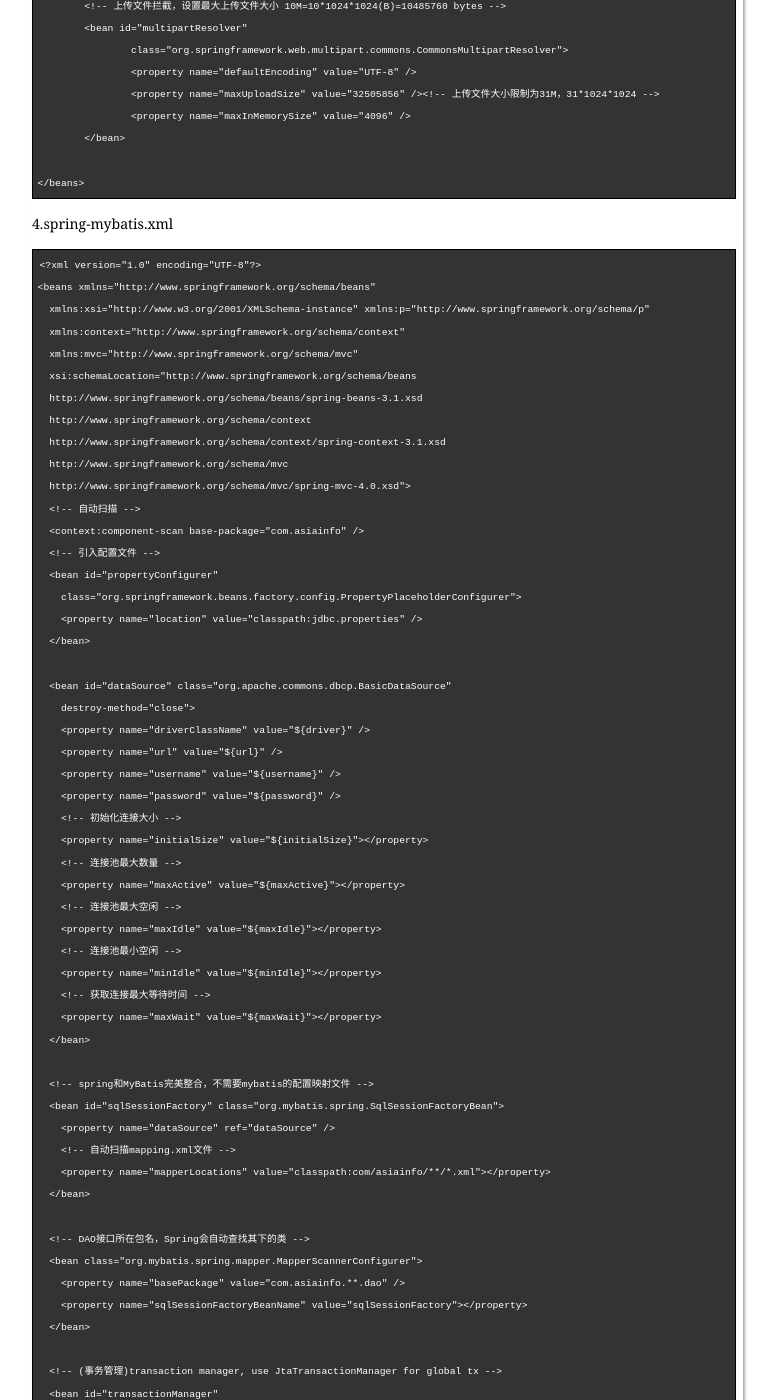
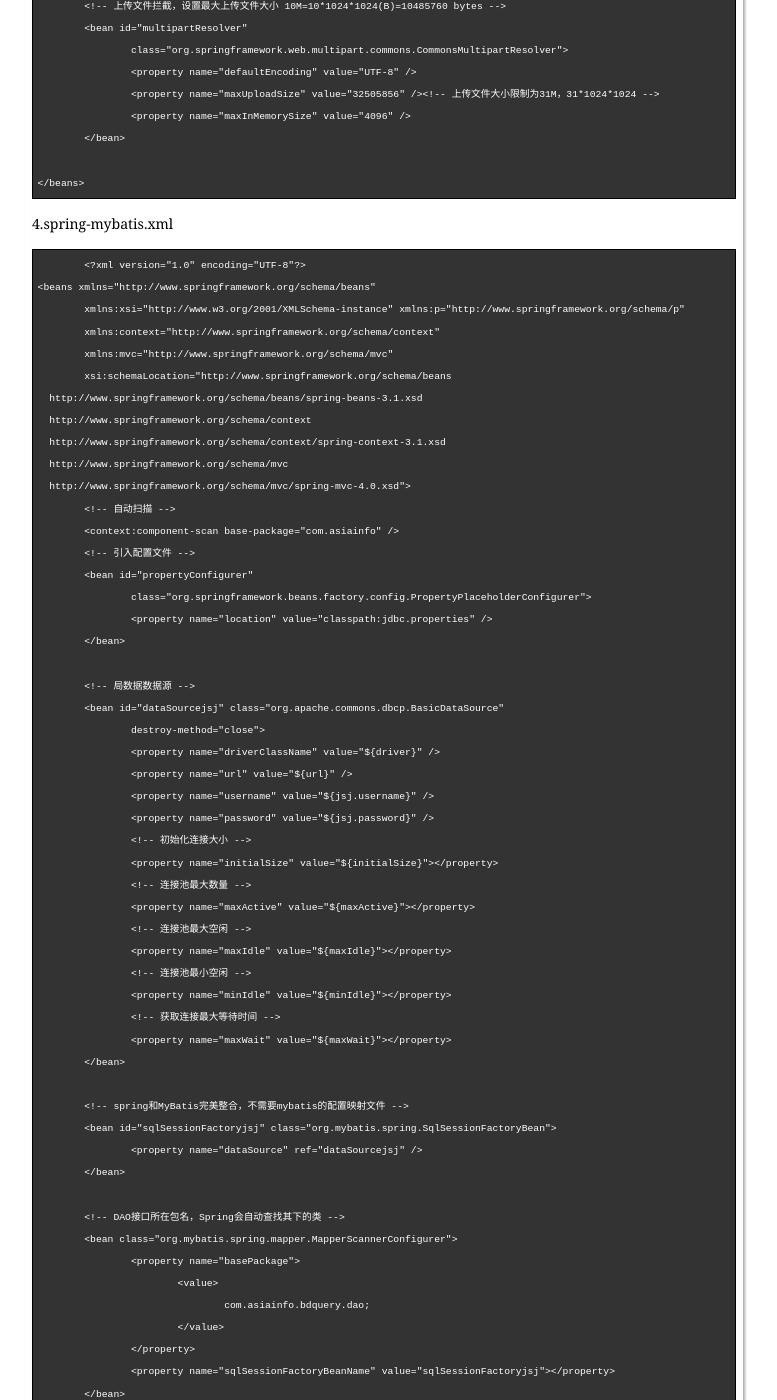
Before and after one commit to he110jian/he110jian.github.io, a Jekyll site: the page built from _posts/2016-10-18-SSM-多数据源配置.markdown, in a window 1280 px wide and 1400 px high, scrolled down 3101 px. Shown: the whole window, without its empty margins (256-1033 px from the left). Built offline with Jekyll 4.4.1, drawn with Linux system fonts in a browser that asks for light colours; comment, search, counter and statistics services are not loaded; some of the changed text lies outside the part shown.

Commit message:
阿擦擦的

```diff
--- a/_posts/2016-10-18-SSM-多数据源配置.markdown
+++ b/_posts/2016-10-18-SSM-多数据源配置.markdown
@@ -143,64 +143,66 @@ layout: post
 
 4.spring-mybatis.xml
 
-	<?xml version="1.0" encoding="UTF-8"?>
+		<?xml version="1.0" encoding="UTF-8"?>
 	<beans xmlns="http://www.springframework.org/schema/beans"
-	  xmlns:xsi="http://www.w3.org/2001/XMLSchema-instance" xmlns:p="http://www.springframework.org/schema/p"
-	  xmlns:context="http://www.springframework.org/schema/context"
-	  xmlns:mvc="http://www.springframework.org/schema/mvc"
-	  xsi:schemaLocation="http://www.springframework.org/schema/beans
+		xmlns:xsi="http://www.w3.org/2001/XMLSchema-instance" xmlns:p="http://www.springframework.org/schema/p"
+		xmlns:context="http://www.springframework.org/schema/context"
+		xmlns:mvc="http://www.springframework.org/schema/mvc"
+		xsi:schemaLocation="http://www.springframework.org/schema/beans
 	  http://www.springframework.org/schema/beans/spring-beans-3.1.xsd
 	  http://www.springframework.org/schema/context
 	  http://www.springframework.org/schema/context/spring-context-3.1.xsd
 	  http://www.springframework.org/schema/mvc
 	  http://www.springframework.org/schema/mvc/spring-mvc-4.0.xsd">
-	  <!-- 自动扫描 -->
-	  <context:component-scan base-package="com.asiainfo" />
-	  <!-- 引入配置文件 -->
-	  <bean id="propertyConfigurer"
-	    class="org.springframework.beans.factory.config.PropertyPlaceholderConfigurer">
-	    <property name="location" value="classpath:jdbc.properties" />
-	  </bean>
+		<!-- 自动扫描 -->
+		<context:component-scan base-package="com.asiainfo" />
+		<!-- 引入配置文件 -->
+		<bean id="propertyConfigurer"
+			class="org.springframework.beans.factory.config.PropertyPlaceholderConfigurer">
+			<property name="location" value="classpath:jdbc.properties" />
+		</bean>
 
-	  <bean id="dataSource" class="org.apache.commons.dbcp.BasicDataSource"
-	    destroy-method="close">
-	    <property name="driverClassName" value="${driver}" />
-	    <property name="url" value="${url}" />
-	    <property name="username" value="${username}" />
-	    <property name="password" value="${password}" />
-	    <!-- 初始化连接大小 -->
-	    <property name="initialSize" value="${initialSize}"></property>
-	    <!-- 连接池最大数量 -->
-	    <property name="maxActive" value="${maxActive}"></property>
-	    <!-- 连接池最大空闲 -->
-	    <property name="maxIdle" value="${maxIdle}"></property>
-	    <!-- 连接池最小空闲 -->
-	    <property name="minIdle" value="${minIdle}"></property>
-	    <!-- 获取连接最大等待时间 -->
-	    <property name="maxWait" value="${maxWait}"></property>
-	  </bean>
+		<!-- 局数据数据源 -->
+		<bean id="dataSourcejsj" class="org.apache.commons.dbcp.BasicDataSource"
+			destroy-method="close">
+			<property name="driverClassName" value="${driver}" />
+			<property name="url" value="${url}" />
+			<property name="username" value="${jsj.username}" />
+			<property name="password" value="${jsj.password}" />
+			<!-- 初始化连接大小 -->
+			<property name="initialSize" value="${initialSize}"></property>
+			<!-- 连接池最大数量 -->
+			<property name="maxActive" value="${maxActive}"></property>
+			<!-- 连接池最大空闲 -->
+			<property name="maxIdle" value="${maxIdle}"></property>
+			<!-- 连接池最小空闲 -->
+			<property name="minIdle" value="${minIdle}"></property>
+			<!-- 获取连接最大等待时间 -->
+			<property name="maxWait" value="${maxWait}"></property>
+		</bean>
 
-	  <!-- spring和MyBatis完美整合，不需要mybatis的配置映射文件 -->
-	  <bean id="sqlSessionFactory" class="org.mybatis.spring.SqlSessionFactoryBean">
-	    <property name="dataSource" ref="dataSource" />
-	    <!-- 自动扫描mapping.xml文件 -->
-	    <property name="mapperLocations" value="classpath:com/asiainfo/**/*.xml"></property>
-	  </bean>
+		<!-- spring和MyBatis完美整合，不需要mybatis的配置映射文件 -->
+		<bean id="sqlSessionFactoryjsj" class="org.mybatis.spring.SqlSessionFactoryBean">
+			<property name="dataSource" ref="dataSourcejsj" />
+		</bean>
 
-	  <!-- DAO接口所在包名，Spring会自动查找其下的类 -->
-	  <bean class="org.mybatis.spring.mapper.MapperScannerConfigurer">
-	    <property name="basePackage" value="com.asiainfo.**.dao" />
-	    <property name="sqlSessionFactoryBeanName" value="sqlSessionFactory"></property>
-	  </bean>
+		<!-- DAO接口所在包名，Spring会自动查找其下的类 -->
+		<bean class="org.mybatis.spring.mapper.MapperScannerConfigurer">
+			<property name="basePackage">
+				<value>
+					com.asiainfo.bdquery.dao;
+				</value>
+			</property>
+			<property name="sqlSessionFactoryBeanName" value="sqlSessionFactoryjsj"></property>
+		</bean>
 
-	  <!-- (事务管理)transaction manager, use JtaTransactionManager for global tx -->
-	  <bean id="transactionManager"
-	    class="org.springframework.jdbc.datasource.DataSourceTransactionManager">
-	    <property name="dataSource" ref="dataSource" />
-	  </bean>
+		<!-- (事务管理)transaction manager, use JtaTransactionManager for global tx -->
+		<bean id="transactionManager"
+			class="org.springframework.jdbc.datasource.DataSourceTransactionManager">
+			<property name="dataSource" ref="dataSourcejsj" />
+		</bean>
 
 	</beans>
-
 5.jdbc.properties
 
 6.pom.xml
```
